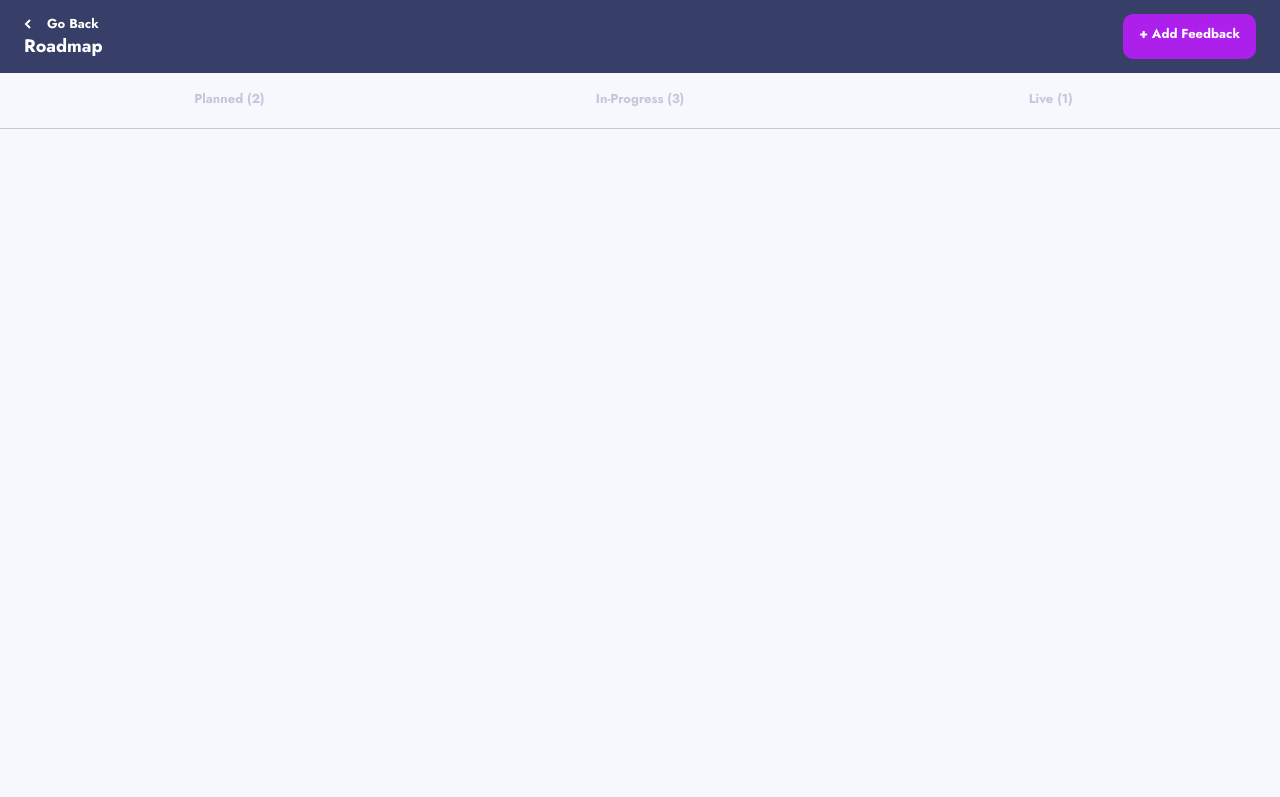
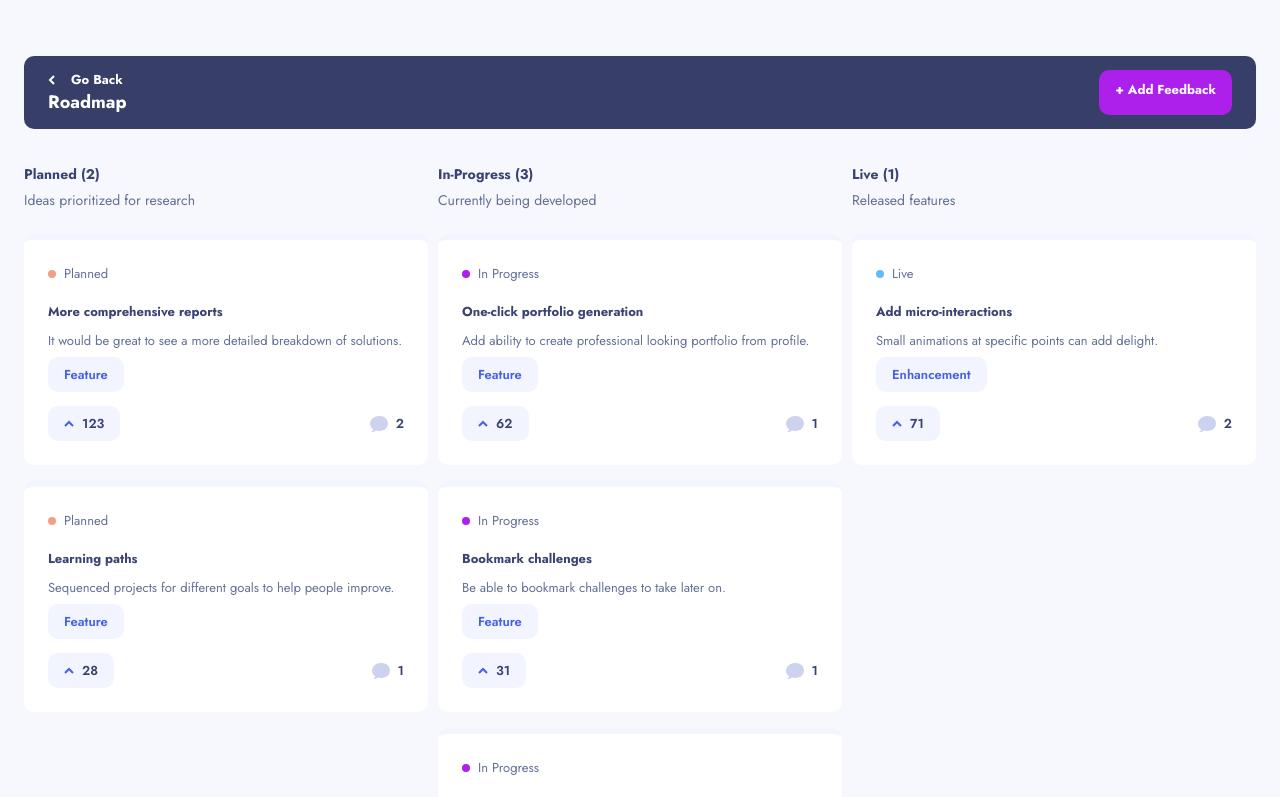
Before and after one commit to GlenOttley/product-feedback-app-svelte, a SvelteKit app: page /roadmap in a window 1280 px wide. Shown: the top 797 px of the page. Built offline with nearby package versions, Linux system fonts and the light colour scheme.

Commit message:
roadmap complete

```diff
--- a/src/lib/components/Comment.svelte
+++ b/src/lib/components/Comment.svelte
@@ -81,6 +81,7 @@
 		<input type="hidden" name="productRequestId" value={$page.params.id} />
 		<input type="hidden" name="commentId" value={parentCommentId} />
 		<input type="hidden" name="replyingTo" value={user.username} />
+		<!-- TODO fix layout of reply box/charcount/button -->
 		<div class="flex items-center justify-between">
 			{#if browser}
 				<p class="text-xs text-gray-400 md:text-sm">{charactersLeft} Characters left</p>
--- a/src/lib/components/EmptyRequests.svelte
+++ b/src/lib/components/EmptyRequests.svelte
@@ -17,7 +17,8 @@
 		Got a suggestion? Found a bug that needs to be squashed? We love hearing about new ideas to
 		improve our app.
 	</p>
-	<a href="/add-feedback" class="px-4 py-2 text-xs bg-purple-200 leading-6 button whitespace-nowrap"
-		>+ Add Feedback</a
+	<a
+		href="/product-request/new"
+		class="px-4 py-2 text-xs bg-purple-200 leading-6 button whitespace-nowrap">+ Add Feedback</a
 	>
 </div>
--- /dev/null
+++ b/src/lib/components/ProductRequestRoadmap.svelte
@@ -0,0 +1,125 @@
+<script lang="ts">
+	import type { SubmitFunction } from '$app/forms'
+	import { enhance } from '$app/forms'
+	import arrowUpIcon from '$assets/shared/icon-arrow-up.svg'
+	import arrowUpIconWhite from '$assets/shared/icon-arrow-up-white.svg'
+	import commentsIcon from '$assets/shared/icon-comments.svg'
+	import type ProductRequest from '$types/ProductRequest'
+	import { upvoteRequest } from '$lib/actions'
+	import getCommentsLength from '$lib/utils/getCommentsLength'
+	import { page } from '$app/stores'
+
+	export let productRequest: ProductRequest
+	export let color: string
+
+	let { title, description, category, status, upvotes, comments, id, upvoted } = productRequest
+	const commentsLength = getCommentsLength(comments)
+
+	const handleUpvoteRequest: SubmitFunction = ({ data }) => {
+		return async ({ result, update }) => {
+			if (result.status === 303) {
+				upvoted ? (upvotes -= 1) : (upvotes += 1)
+				upvoted = !upvoted
+				upvoteRequest(data)
+			}
+		}
+	}
+</script>
+
+<article class="bg-white rounded-[10px] p-6   border-t-[6px] border-{color}">
+	<div class="grid">
+		<div class="status mb-4">
+			<p class="text-xs text-gray-400  capitalize">
+				<span class="inline-block w-2 h-2 rounded-full bg-{color} mr-2 " />{status.replace(
+					'-',
+					' '
+				)}
+			</p>
+		</div>
+		<div class="mb-2 title ">
+			<a href="/product-request/{id}" class="text-xs font-bold text-gray-500  hover:text-blue-400"
+				>{title}</a
+			>
+		</div>
+		<div class="mb-3 description ">
+			<p class="text-xs text-gray-400 ">{description}</p>
+		</div>
+		<div class="mb-5 category ">
+			<span
+				class="py-2 px-4 text-xs text-blue-400 capitalize bg-gray-200 font-semibold rounded-[10px]"
+				role="status"
+				aria-label="This request has a status of {category}">{category}</span
+			>
+		</div>
+		<div class="upvotes">
+			<form
+				method="post"
+				action="/?/upvoteRequest&redirectTo={$page.url.pathname}"
+				use:enhance={handleUpvoteRequest}
+			>
+				<input type="hidden" name="id" value={id} />
+				<button
+					class={`z-10 py-2 px-4 text-xs font-semibold rounded-[10px] gap-2 flex items-center max-w-fit    hover:bg-blue-100 min-w-[40px]
+          ${upvoted ? 'bg-blue-400 text-white' : 'bg-gray-200 text-gray-500'}`}
+					aria-label={upvoted ? 'Remove your upvote from this request' : 'Upvote this request'}
+				>
+					<img src={upvoted ? arrowUpIconWhite : arrowUpIcon} alt="" />
+					{upvotes}</button
+				>
+			</form>
+		</div>
+		<div class="comments">
+			<span
+				class="flex items-center justify-end py-2 text-xs font-semibold text-gray-500 gap-2 max-w-fit "
+				role="status"
+				aria-label="{comments.length} for this request"
+			>
+				<img src={commentsIcon} alt="" />{commentsLength}</span
+			>
+		</div>
+	</div>
+</article>
+
+<style>
+	.grid {
+		display: grid;
+		grid-template-columns: repeat(2, auto);
+		grid-template-rows: repeat(5, auto);
+		grid-template-areas:
+			'status status'
+			'title title'
+			'description description'
+			'category category'
+			'upvotes comments';
+	}
+	/* @media screen and (min-width: 768px) {
+		.grid {
+			grid-template-columns: 80px auto 50px;
+			grid-template-rows: repeat(3, auto);
+			grid-template-areas:
+				'upvotes title title'
+				'upvotes description comments'
+				'upvotes category category';
+		}
+	} */
+	.status {
+		grid-area: status;
+	}
+	.title {
+		grid-area: title;
+	}
+	.description {
+		grid-area: description;
+	}
+	.category {
+		grid-area: category;
+	}
+	.upvotes {
+		grid-area: upvotes;
+	}
+	.comments {
+		grid-area: comments;
+		display: flex;
+		justify-content: flex-end;
+	}
+</style>
--- /dev/null
+++ b/src/lib/components/RoadmapColumn.svelte
@@ -0,0 +1,19 @@
+<script>
+	import ProductRequestRoadmap from '$components/ProductRequestRoadmap.svelte'
+	import { fly } from 'svelte/transition'
+
+	export let status
+</script>
+
+<div in:fly={{ x: 200, duration: 400 }}>
+	<h2 class="mb-1 text-lg font-bold text-gray-500 md:text-[14px]">
+		{status.title}
+		({status.productRequests.length})
+	</h2>
+	<h3 class="text-xs text-gray-400 mb-6 md:text-[14px]">{status.description}</h3>
+	<div class="flex flex-col gap-4">
+		{#each status.productRequests as productRequest (productRequest.id)}
+			<ProductRequestRoadmap {productRequest} color={status.color} />
+		{/each}
+	</div>
+</div>
--- a/src/lib/components/RoadmapHeader.svelte
+++ b/src/lib/components/RoadmapHeader.svelte
@@ -2,7 +2,8 @@
 	import ArrowLeftIcon from '$assets/shared/icon-arrow-left-white.svg'
 </script>
 
-<div class="bg-gray-600">
+<header class="md:container md:mt-14 md:mb-8">
+	<div class="bg-gray-600 md:rounded-[10px]">
 		<div class="container flex justify-between py-7 lg:py-[14px]">
 			<div class="flex flex-col">
 				<a href="/" class="flex items-center gap-4 text-xs font-bold text-white">
@@ -19,3 +20,4 @@
 			>
 		</div>
 	</div>
+</header>
--- /dev/null
+++ b/src/lib/components/RoadmapNav.svelte
@@ -0,0 +1,24 @@
+<script>
+	export let statusObj
+	export let pageStatus
+</script>
+
+<nav class="relative border-b border-gray-300 ">
+	<ul class="container flex relative justify-between items-center">
+		{#each Object.values(statusObj) as status}
+			<li class="flex flex-col w-full">
+				<a
+					href="/roadmap?status={status.slug}"
+					class="text-xs font-bold text-center py-4 w-full cursor-pointer
+        {status.slug === pageStatus ? 'text-gray-500' : 'text-gray-300'}"
+					>{status.title} ({status.productRequests.length})</a
+				>
+				{#if status.slug === pageStatus}
+					<span class="h-1 w-full bg-{status.color}" />
+				{:else}
+					<span class="h-1 w-full bg-transparent" />
+				{/if}
+			</li>
+		{/each}
+	</ul>
+</nav>
--- a/src/lib/components/SortBar.svelte
+++ b/src/lib/components/SortBar.svelte
@@ -23,7 +23,7 @@
 			<div class="items-center hidden gap-4 md:flex">
 				<img src={suggestionsIcon} alt="" />
 				<h3 class="text-lg text-white font-bold tracking-[-0.25px]">
-					{productRequests.length} Suggestions
+					{$productRequests.length} Suggestions
 				</h3>
 			</div>
 
--- a/src/routes/roadmap/+page.svelte
+++ b/src/routes/roadmap/+page.svelte
@@ -1,92 +1,51 @@
 <script>
 	import RoadmapHeader from '$components/RoadmapHeader.svelte'
+	import RoadmapNav from '$lib/components/RoadmapNav.svelte'
+	import RoadmapColumn from '$components/RoadmapColumn.svelte'
 	import { productRequests } from '$lib/stores'
 	import { filterByStatus } from '$lib/utils/filterProductRequests'
+	import { page } from '$app/stores'
 
-	const planned = filterByStatus($productRequests, 'planned')
-	const inProgress = filterByStatus($productRequests, 'in-progress')
-	const live = filterByStatus($productRequests, 'live')
+	$: pageStatus = $page.url.search.split('=')[1] || 'in-progress'
+
+	const statusObj = {
+		planned: {
+			title: 'Planned',
+			slug: 'planned',
+			description: 'Ideas prioritized for research',
+			productRequests: filterByStatus($productRequests, 'planned'),
+			color: 'orange-100'
+		},
+		'in-progress': {
+			title: 'In-Progress',
+			slug: 'in-progress',
+			description: 'Currently being developed',
+			productRequests: filterByStatus($productRequests, 'in-progress'),
+			color: 'purple-200'
+		},
+		live: {
+			title: 'Live',
+			slug: 'live',
+			description: 'Released features',
+			productRequests: filterByStatus($productRequests, 'live'),
+			color: 'blue-200'
+		}
+	}
 </script>
 
 <RoadmapHeader />
-
-<!-- <nav class="flex justify-between items-center container border-b border-gray-300">
-	<div class="flex relative">
-		<label for="planned-toggle" class="absolute inset-0 cursor-pointer" />
-		<input id="planned-toggle" type="checkbox" class="sr-only peer/planned-toggle" />
-		<span
-			class="text-xs text-gray-300 font-bold text-center py-4 w-full border-b-4 border-transparent
-      peer-checked/planned-toggle:border-purple-100 peer-checked/planned-toggle:text-gray-500"
-			>Planned ({planned.length})</span
-		>
+<main class="md:hidden ">
+	<RoadmapNav {statusObj} {pageStatus} />
+	<div class="container pt-6">
+		{#each Object.values(statusObj) as status}
+			{#if status.slug === pageStatus}
+				<RoadmapColumn status={statusObj[pageStatus]} />
+			{/if}
+		{/each}
 	</div>
-	<div class="flex relative">
-		<label for="in-progress-toggle" class="absolute inset-0 cursor-pointer" />
-		<input id="in-progress-toggle" type="checkbox" class="sr-only peer/in-progress-toggle" />
-		<span
-			class="text-xs text-gray-300 font-bold text-center py-4 w-full border-b-4 border-transparent
-      peer-checked/in-progress-toggle:border-purple-100 peer-checked/in-progress-toggle:text-gray-500"
-			>In-Progress ({inProgress.length})</span
-		>
-	</div>
-	<div class="flex relative">
-		<label for="planned-toggle" class="absolute inset-0 cursor-pointer" />
-		<input id="planned-toggle" type="checkbox" class="sr-only peer/planned-toggle" />
-		<span
-			class="text-xs text-gray-300 font-bold text-center py-4 w-full border-b-4 border-transparent
-      peer-checked/planned-toggle:border-purple-100 peer-checked/planned-toggle:text-gray-500"
-			>Planned ({planned.length})</span
-		>
-	</div>
-</nav> -->
-
-<ul class="relative border-b border-gray-300 ">
-	<div class="container flex relative justify-between items-center">
-		<li class="flex w-full">
-			<input class="sr-only peer" type="radio" value="planned" name="status" id="status-planned" />
-			<label
-				class="text-xs text-gray-300 font-bold text-center py-4 w-full border-b-4 border-transparent cursor-pointer
-        peer-checked:border-purple-200 peer-checked:text-gray-500 "
-				for="status-planned">Planned ({planned.length})</label
-			>
-			<div
-				class="hidden w-screen h-screen container absolute inset-0 peer-checked:block mt-[55px] pt-6"
-			>
-				<h2 class="text-lg font-bold text-gray-500">Planned ({planned.length})</h2>
-			</div>
-		</li>
-		<li class="flex w-full">
-			<input
-				class="sr-only peer"
-				type="radio"
-				value="in-progress"
-				name="status"
-				id="status-in-progress"
-			/>
-			<label
-				class="text-xs text-gray-300 font-bold text-center py-4 w-full border-b-4 border-transparent cursor-pointer
-        peer-checked:border-purple-200 peer-checked:text-gray-500"
-				for="status-in-progress">In-Progress ({inProgress.length})</label
-			>
-			<div
-				class="hidden w-screen h-screen container absolute inset-0 peer-checked:block mt-[55px] pt-6"
-			>
-				<h2 class="text-lg font-bold text-gray-500">In-Progress ({inProgress.length})</h2>
-			</div>
-		</li>
-
-		<li class="flex w-full">
-			<input class="sr-only peer" type="radio" value="planned" name="status" id="status-live" />
-			<label
-				class="text-xs text-gray-300 font-bold text-center py-4 w-full border-b-4 border-transparent cursor-pointer
-        peer-checked:border-purple-200 peer-checked:text-gray-500"
-				for="status-live">Live ({live.length})</label
-			>
-			<div
-				class="hidden w-screen h-screen container absolute inset-0 peer-checked:block mt-[55px] pt-6"
-			>
-				<h2 class="text-lg font-bold text-gray-500">Live ({live.length})</h2>
-			</div>
-		</li>
-	</div>
-</ul>
+</main>
+<main class="hidden md:grid grid-cols-3 gap-x-[10px] container">
+	{#each Object.values(statusObj) as status}
+		<RoadmapColumn status={statusObj[status.slug]} />
+	{/each}
+</main>
```
Also changed, not shown: src/routes/product-request/[id]/+page.svelte (+7 -1 lines), src/routes/product-request/new/+page.svelte (+12 -3 lines). Lines whose indentation alone changed are shown as unchanged.
